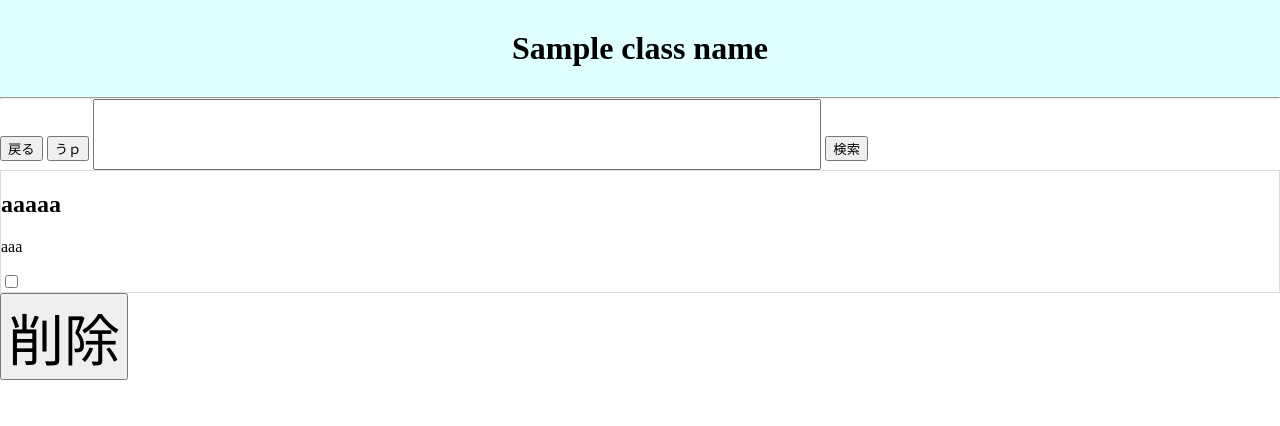
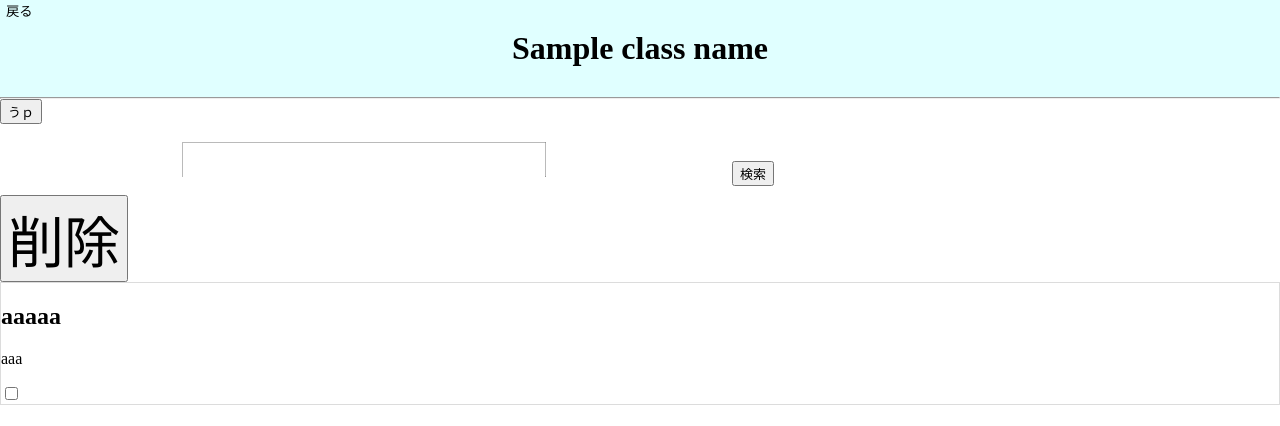
Before and after one commit to chihirokubo/timetable, a Django app: template templates/index/information.html in a window 1280 px wide. Shown: the top 426 px of the page. Run offline with Django 3.2, Linux system fonts and the light colour scheme; data comes from the database, SQL or seed files in the repository; both versions use the stored data as it was after the commit; the template is opened without the code that fills it: values that come from a table or form of the project are taken from there, most other values are stand-ins (such as "Sample title", 1, 10 or a date in 2020).

Commit message:
html修正

```diff
--- a/static/index.css
+++ b/static/index.css
@@ -82,6 +82,7 @@ td{
 .class_td{
     width: 19%;
     height: 17%;
+    padding: 0;
 }
 
 .per5_hei{
@@ -246,3 +247,27 @@ hr{
     background-color: white;
     border-radius: 10px;
 }
+
+.one_class{
+    width: 100%;
+    height: 100%;
+}
+
+.one_class p{
+    margin: 0;
+    padding-top: 20%;
+}
+
+#back-btn{
+    float: left;
+    background-color: rgba(0,0,0,0);
+    border: none;
+}
+
+#search-input{
+    transform: scale(0.5);
+}
+
+.fs10{
+    font-size: 13px;
+}
--- a/templates/index/information.html
+++ b/templates/index/information.html
@@ -8,15 +8,17 @@
 
 {% block content %}
 <div class="bg_blue">
+    <a href="{% url 'app:index' %}"><button id="back-btn">戻る</button></a>
     <h1 class="name_title">{{class_name}}</h1>
     <hr>
 </div>
-<a href="{% url 'app:index' %}"><button>戻る</button></a>
-<a href="{% url 'app:upload' %}"><button>うｐ</button></a>
+<a href="{% url 'app:upload' %}"><button class="fs10">うｐ</button></a>
+<br>
 <input id="search-input" type="text" placeholder="">
-<button onclick="search()">検索</button>
+<button onclick="search()" class="fs10">検索</button>
 <form action="{% url 'app:delete' %}" method="post">
-    {% for information in informations %}
+    <input type="submit" value="削除">
+    {% for information in informations reversed %}
         <div class="border-1">
         <h2 class="information-title" id="title_{{ forloop.counter }}">{{ information.title }}</h2>
         {% if information.picture1 %}
@@ -41,7 +43,6 @@
         </div>
     {% endfor %}
     {% csrf_token %}
-    <input type="submit" value="削除">
 </form>
 <script type="text/javascript" src="{% static 'information.js' %}"></script>
 {% endblock %}
```
Also changed, not shown: templates/index/table.html (+7 -8 lines), db.sqlite3.
